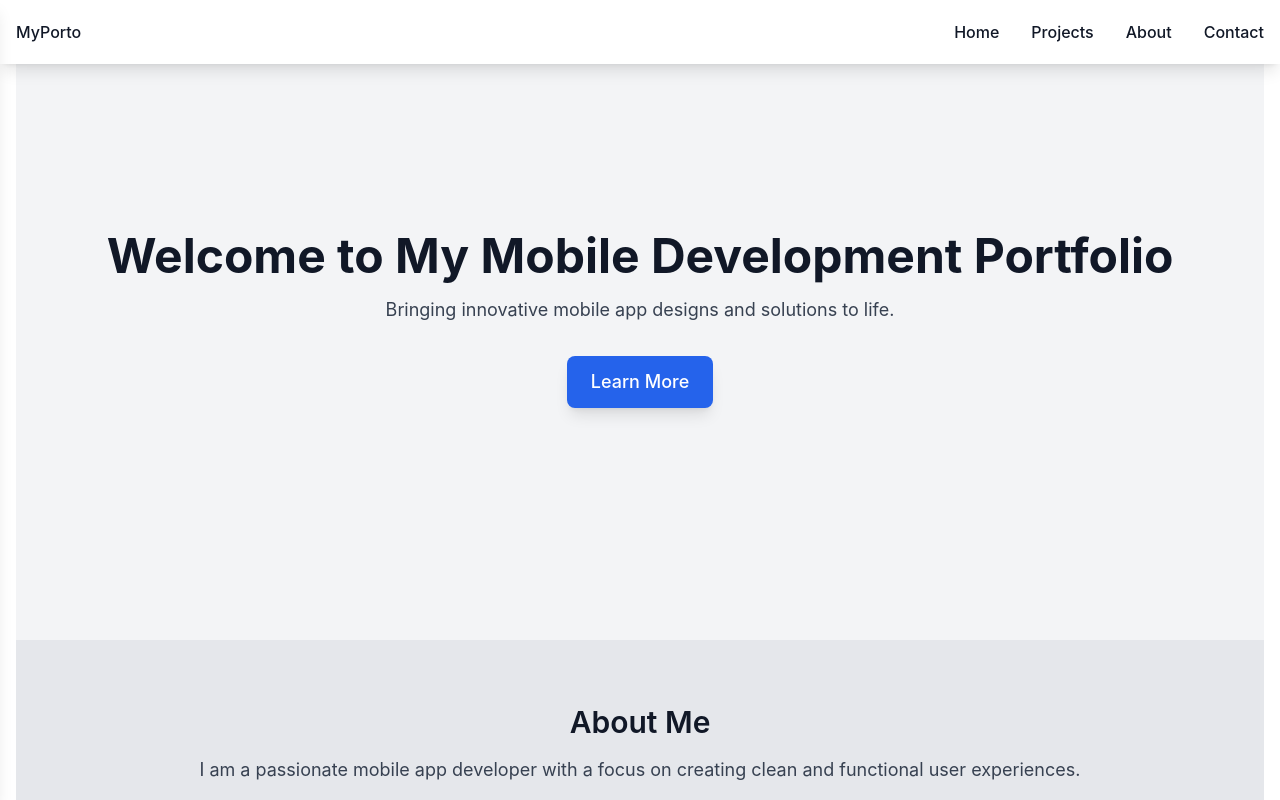
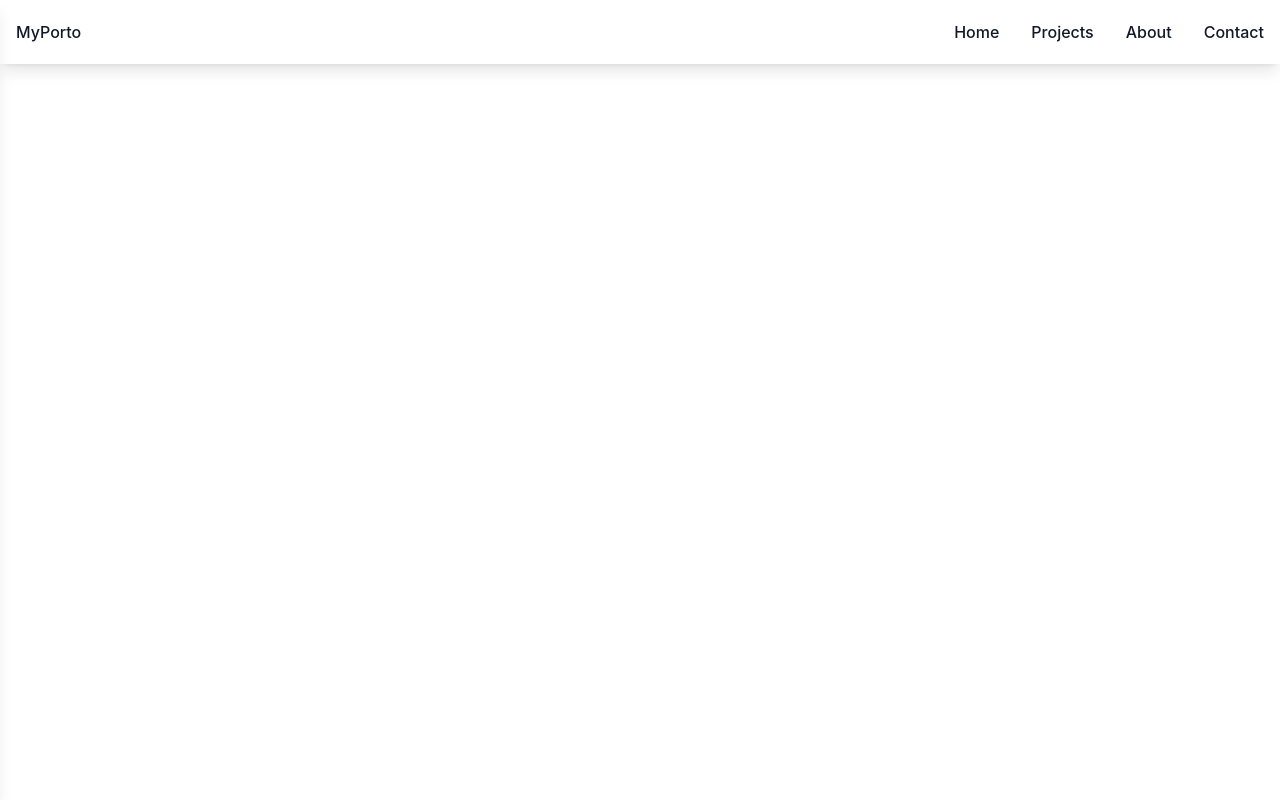
Before and after one commit to brianashari18/my-portofolio, a React (Vite) app: page / in a window 1280 px wide. Shown: the top 800 px of the page. Built offline with nearby package versions, Linux system fonts and the light colour scheme.

Commit message:
first commit

```diff
--- a/src/App.tsx
+++ b/src/App.tsx
@@ -14,10 +14,10 @@ const App = () => (
     <main className="w-full px-4 min-h-screen">
       <div className="container mx-auto">
         <Routes>
-          <Route path="/" element={<Home />} />
-          <Route path="/projects" element={<Projects />} />
-          <Route path="/about" element={<About />} />
-          <Route path="/contact" element={<Contact />} />
+          <Route path="/my-portofolio/" element={<Home />} />
+          <Route path="/my-portofolio/projects" element={<Projects />} />
+          <Route path="/my-portofolio/about" element={<About />} />
+          <Route path="/my-portofolio/contact" element={<Contact />} />
         </Routes>
       </div>
     </main>
```
